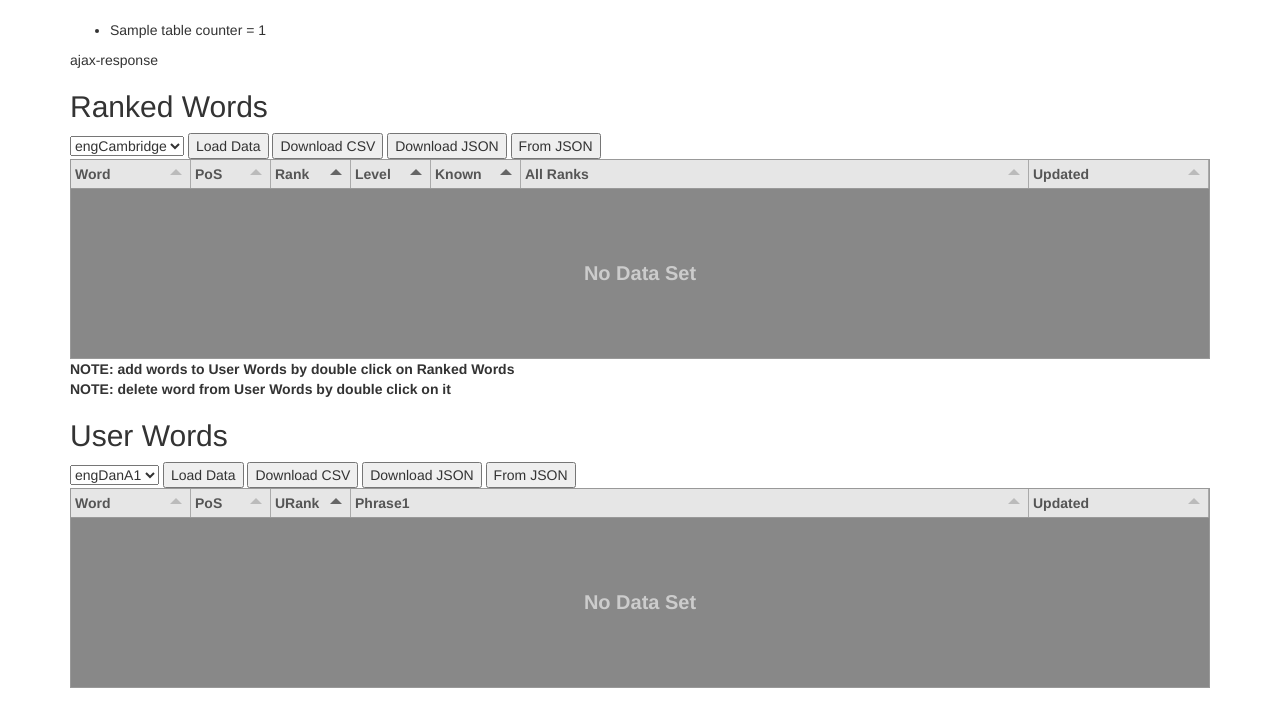
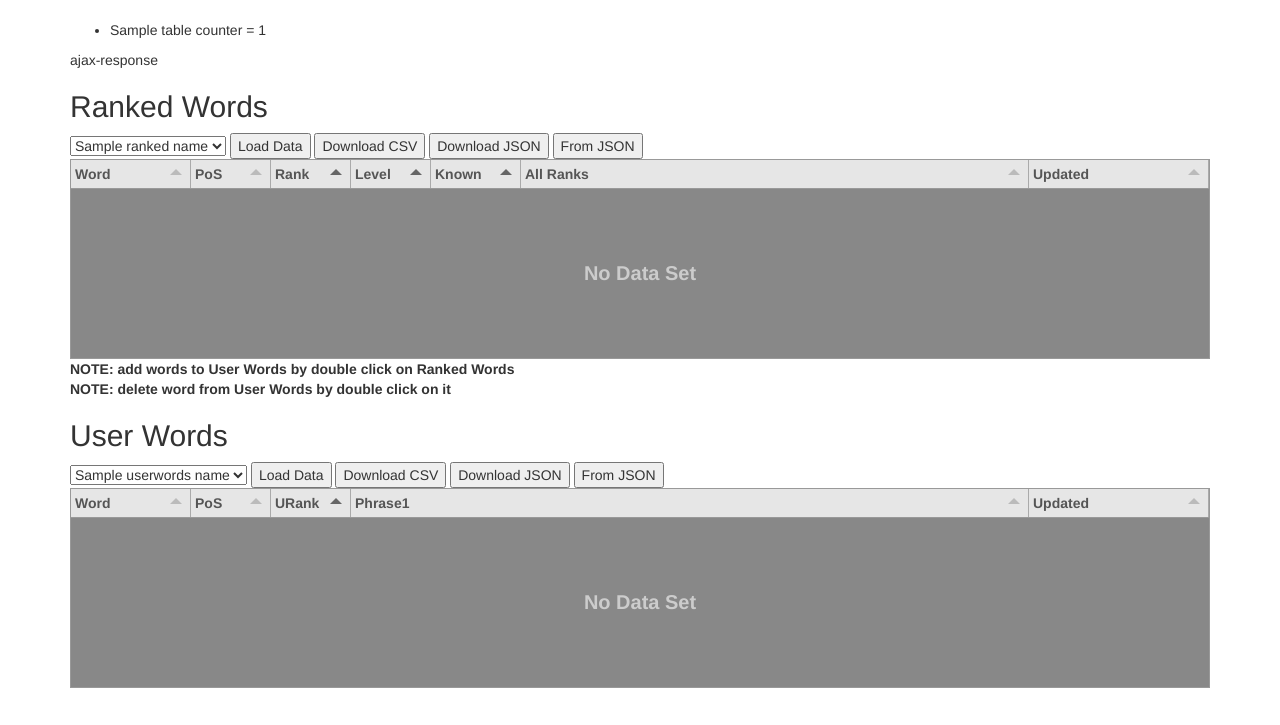
Before and after one commit to dandolbilov/WordsPolyglot, a Django app: template wdpt/templates/index.html in a window 1280 px wide. Shown: the part 51-776 px from the top of the page. Run offline with Django 3.2, Linux system fonts and the light colour scheme; the template is opened without the code that fills it: most values are stand-ins (such as "Sample title", 1, 10 or a date in 2020); data that the repository does not hold is empty; some libraries are stand-ins or nearby versions.

Commit message:
load word-list names from db to combobox

```diff
--- a/wdpt/templates/index.html
+++ b/wdpt/templates/index.html
@@ -16,8 +16,9 @@
 <h2>Ranked Words</h2>
 <div>
   <select id="select-bw1">
-    <option value="engCambridge" selected>engCambridge</option>
-    <option value="engFreq5000">engFreq5000</option>
+{% for wlist_name in ranked_names %}
+    <option value="{{ wlist_name }}">{{ wlist_name }}</option>
+{% endfor %}
   </select>
   <button id="load-bw1">Load Data</button>
   <button id="download-csv-bw1">Download CSV</button>
@@ -31,7 +32,9 @@
 <h2>User Words</h2>
 <div>
   <select id="select-bw2">
-    <option value="engDanA1" selected>engDanA1</option>
+{% for wlist_name in userwords_names %}
+    <option value="{{ wlist_name }}">{{ wlist_name }}</option>
+{% endfor %}
   </select>
   <button id="load-bw2">Load Data</button>
   <button id="download-csv-bw2">Download CSV</button>
--- a/wdpt/views.py
+++ b/wdpt/views.py
@@ -36,7 +36,9 @@ def add_test_data():
 
 def index(request):
     table_counters = {'RankedWord':RankedWord.objects.count(), 'UserWord':UserWord.objects.count()}
-    return render(request, "index.html", {"table_counters": table_counters})
+    return render(request, "index.html", {"table_counters": table_counters,
+                "ranked_names": RankedWord.wlist_names(), "userwords_names": UserWord.wlist_names()
+                })
 
 
 def ajax_get_ranked(request):
```
Also changed, not shown: wdpt/models.py (+8 -0 lines).
